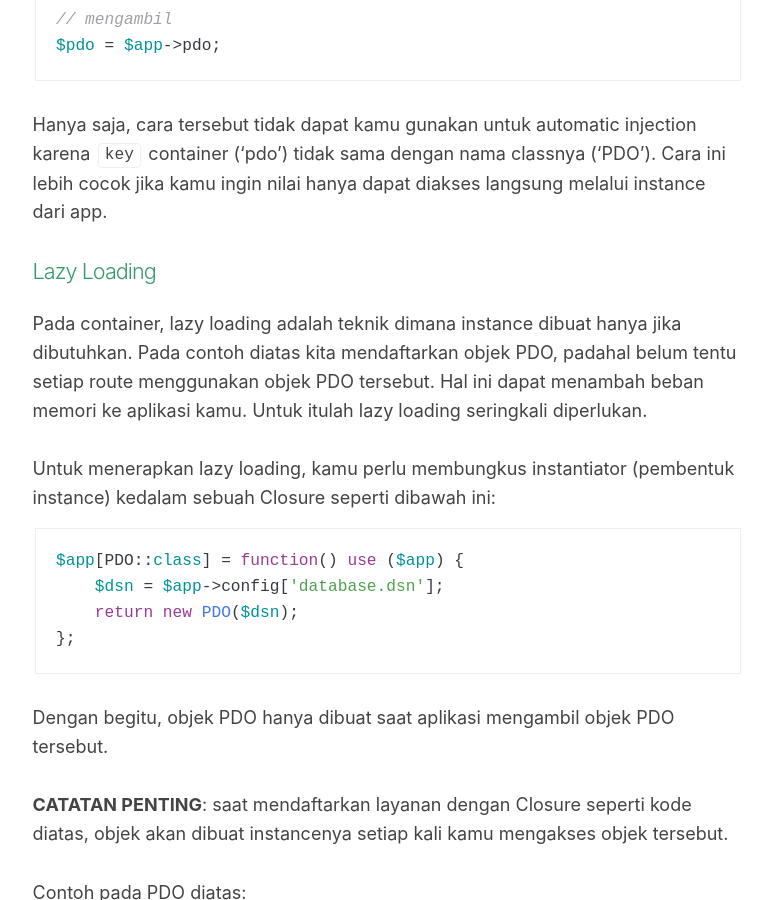
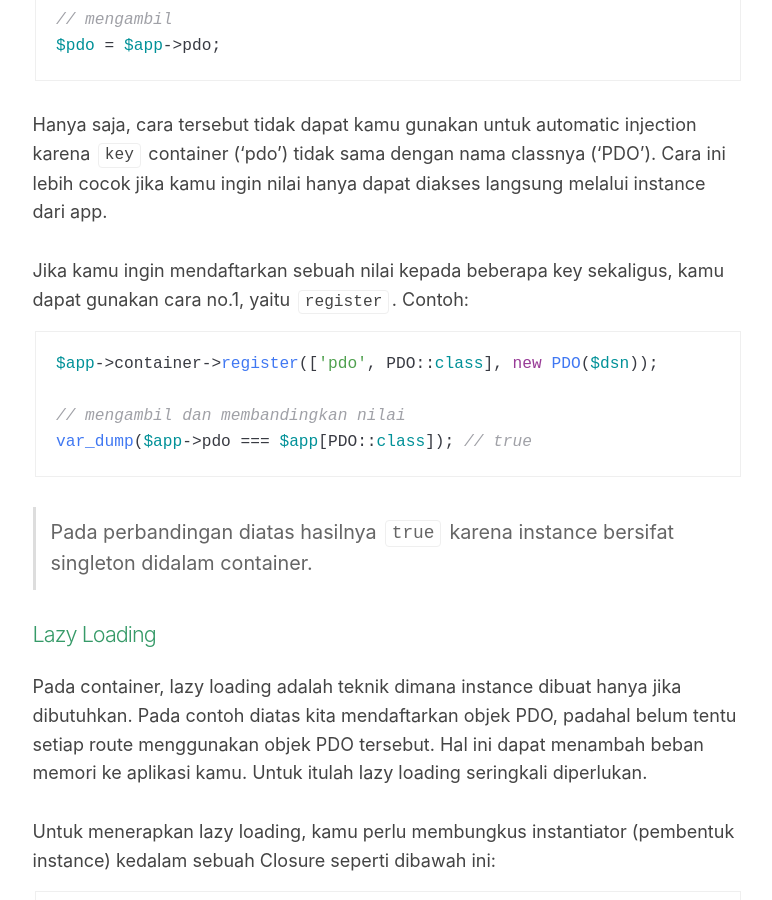
Before and after one commit to afsaepudin/rakit.github.io, a Jekyll site: the page built from id/documentation.md, in a window 1280 px wide and 900 px high, scrolled down 14773 px. Shown: the whole window, without its empty margins (377-1149 px from the left). Built offline with Jekyll 4.4.1, drawn with Linux system fonts in a browser that asks for light colours; nearby versions of some CDN libraries.

Commit message:
Betulin beberapa kalimat

````diff
--- a/_includes/docs/id/container.md
+++ b/_includes/docs/id/container.md
@@ -60,6 +60,19 @@ $pdo = $app->pdo;
 Hanya saja, cara tersebut tidak dapat kamu gunakan untuk automatic injection
 karena `key` container ('pdo') tidak sama dengan nama classnya ('PDO').
 Cara ini lebih cocok jika kamu ingin nilai hanya dapat diakses langsung melalui instance dari app.
+
+Jika kamu ingin mendaftarkan sebuah nilai kepada beberapa key sekaligus, kamu dapat gunakan cara no.1, yaitu `register`.
+Contoh:
+
+
+```php
+$app->container->register(['pdo', PDO::class], new PDO($dsn));
+
+// mengambil dan membandingkan nilai
+var_dump($app->pdo === $app[PDO::class]); // true
+```
+
+> Pada perbandingan diatas hasilnya `true` karena instance bersifat singleton didalam container.
 
 <a id="lazy-loading"></a>
 
````
